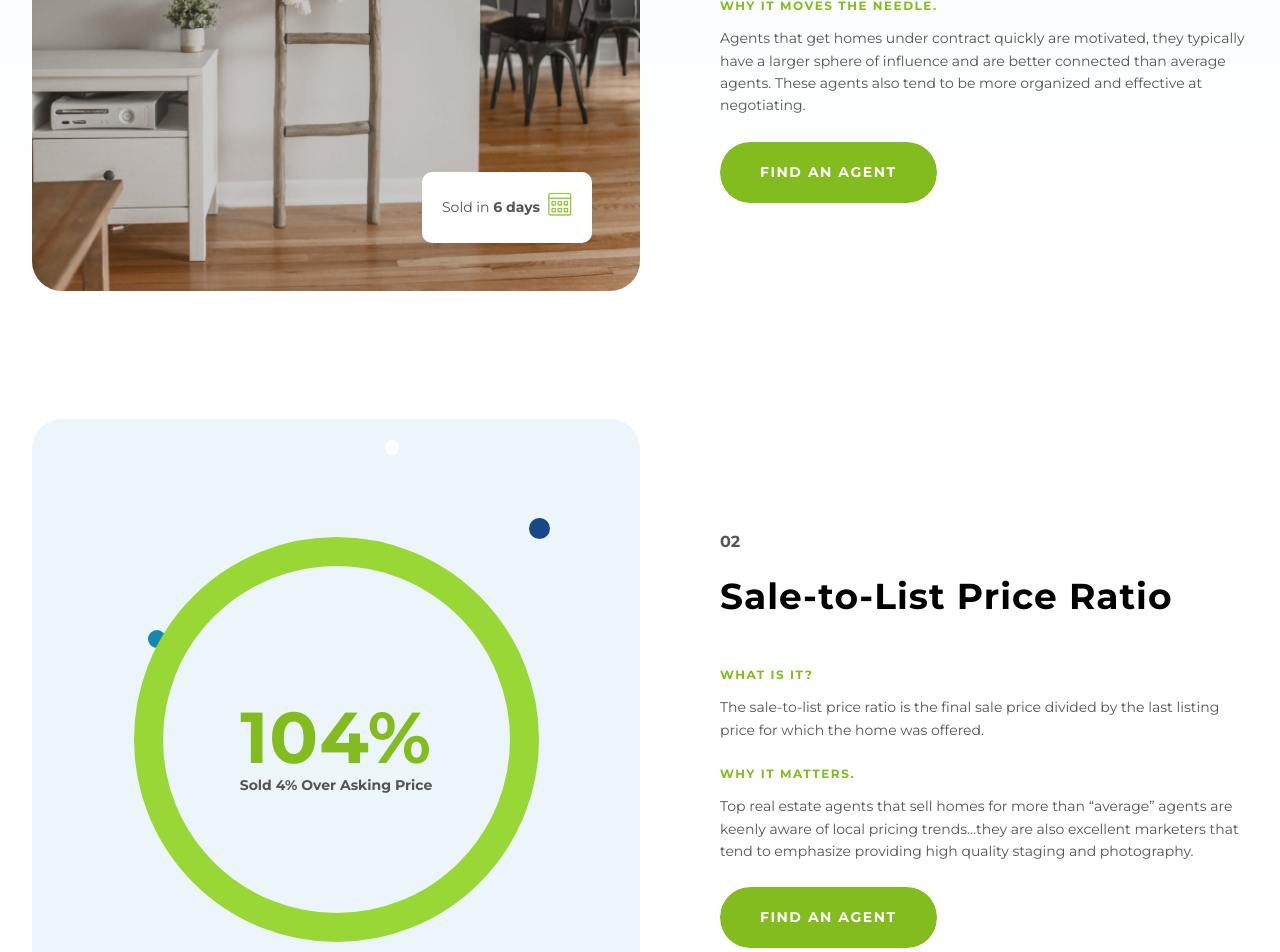
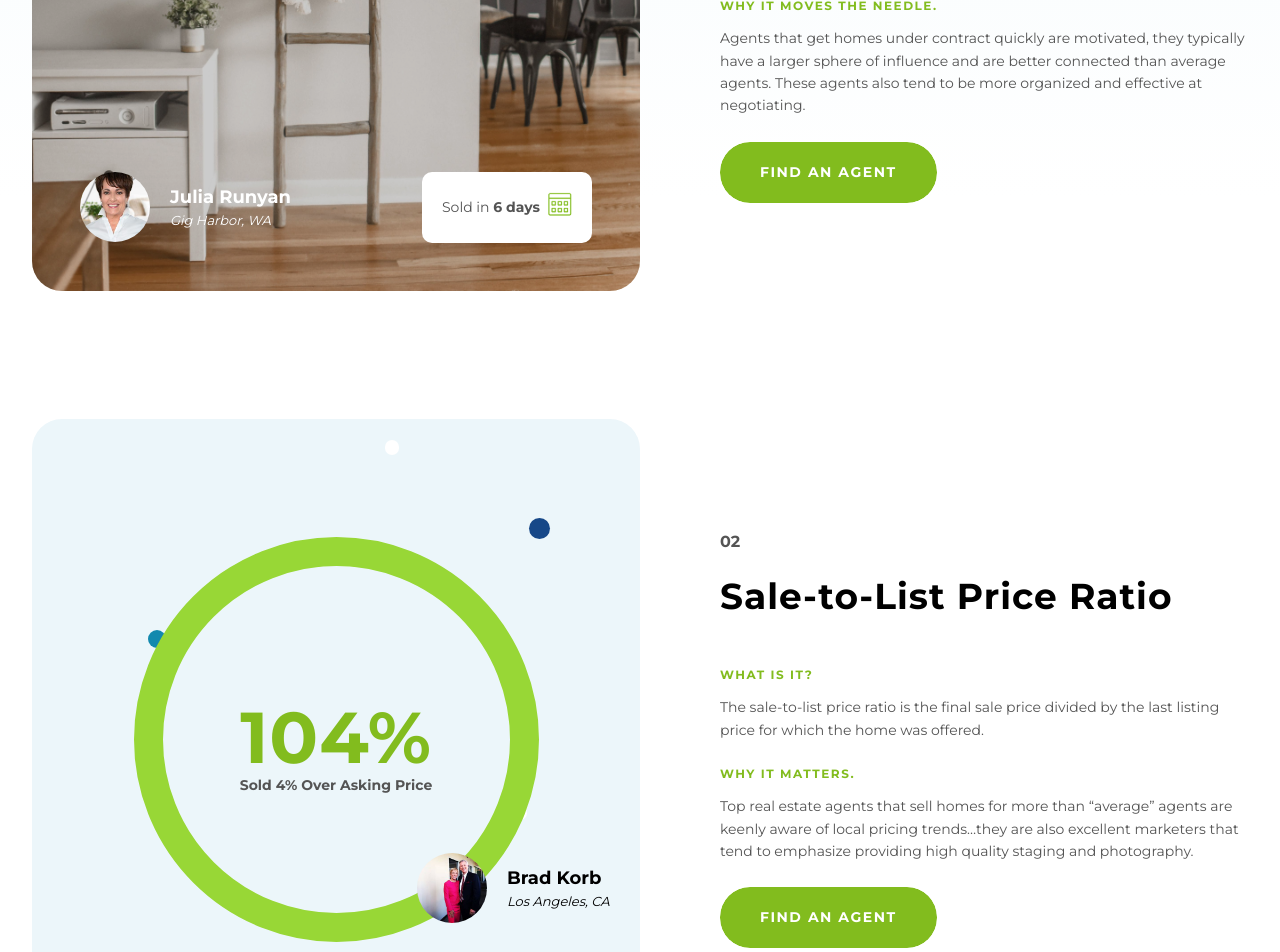
Before and after one commit to clearly-outsane/ea-next, a Next.js app: page /why-it-works in a window 1280 px wide. Shown: the part 1720-2672 px from the top of the page. Built offline with nearby package versions, Linux system fonts and the light colour scheme.

Commit message:
why it works small profile images

```diff
--- a/components/InfoGraphic/index.js
+++ b/components/InfoGraphic/index.js
@@ -1,4 +1,5 @@
 import React from "react";
+import SmallProfile from "../SmallProfile";
 
 //components
 // import SmallProfile from "../small-profile";
@@ -52,8 +53,13 @@
           className={`${styles["info-graphic__center-circle"]} rounded-full flex flex-col  justify-center items-center relative`}
         >
           {showProfile && (
-            <div className='profile absolute '>
-              {/* <SmallProfile name={name} fontColorClass='text-black' /> */}
+            <div className={`${styles["info-graphic__profile"]} absolute`}>
+              <SmallProfile
+                name={name}
+                city={city}
+                state={state}
+                fontColorClass='text-black'
+              />
             </div>
           )}
           <div
--- a/components/InfoGraphic/infoGraphic.module.scss
+++ b/components/InfoGraphic/infoGraphic.module.scss
@@ -33,10 +33,10 @@
   }
   &__profile {
     position: absolute;
-    bottom: -15px;
-    right: -30px;
+    bottom: -10px;
+    right: -45px;
     @media (min-width: 1024px) {
-      right: -90px;
+      right: -100px;
     }
   }
 
--- /dev/null
+++ b/components/SmallProfile/index.js
@@ -0,0 +1,37 @@
+import React from "react";
+import Image from "next/image";
+
+//styles
+import styles from "./smallProfile.module.scss";
+
+const SmallProfile = ({
+  fontColorClass = "text-white",
+  name = "Jane Smith",
+  city = "Tampa",
+  state = "FL",
+}) => {
+  return (
+    <div className={`${styles["small-profile"]}  flex items-center`}>
+      <div
+        className={`${styles["small-profile__pic"]} relative rounded-full overflow-hidden webkit-rounded-full`}
+      >
+        {/* <AgentImage name={name} className=' w-full h-full' /> */}
+        <Image layout='fill' src={`/images/agents/${name}.jpg`} alt={name} />
+      </div>
+      <div className='flex flex-col pl-2 lg:pl-5'>
+        <div
+          className={`${styles["small-profile__name"]}  ${fontColorClass} font-bold`}
+        >
+          {name}
+        </div>
+        <div
+          className={`${styles["small-profile__location"]} italic ${fontColorClass}`}
+        >
+          {city}, {state}
+        </div>
+      </div>
+    </div>
+  );
+};
+
+export default SmallProfile;
--- /dev/null
+++ b/components/SmallProfile/smallProfile.module.scss
@@ -0,0 +1,23 @@
+.small-profile {
+  &__pic {
+    width: 35.39px;
+    height: 35.39px;
+
+    @media (min-width: 1024px) {
+      width: 70px;
+      height: 70px;
+    }
+  }
+  &__name {
+    font-size: 11px;
+    @media (min-width: 1024px) {
+      font-size: 18px;
+    }
+  }
+  &__location {
+    font-size: 8px;
+    @media (min-width: 1024px) {
+      font-size: 13px;
+    }
+  }
+}
--- a/pages/why-it-works.js
+++ b/pages/why-it-works.js
@@ -12,6 +12,7 @@
 import Button from "../components/PrimaryButton";
 import AgentCard from "../components/AgentCard";
 import InfoGraphic from "../components/InfoGraphic";
+import SmallProfile from "../components/SmallProfile";
 // import GoogleMaps from "../components/StyledGoogleMaps";
 
 const WhyItWorks = ({ bestAgents, mapsStyleArray }) => {
@@ -43,8 +44,12 @@
             <div
               className={`${styles["left-01__overlay-content"]}  w-full flex justify-between`}
             >
-              <div className='p-12 profile-container'>
-                {/* <SmallProfile name='Julia Runyan' city='Gig Harbor' state='WA' /> */}
+              <div className='p-6 lg:p-12 profile-container'>
+                <SmallProfile
+                  name='Julia Runyan'
+                  city='Gig Harbor'
+                  state='WA'
+                />
               </div>
               <div className={`p-12 ${styles["left-01__bottom-content"]}`}>
                 <div
@@ -131,7 +136,7 @@
                   <div
                     className={`p-12 ${styles["left-04__profile-container"]}`}
                   >
-                    {/* <SmallProfile name='Bruno Arapovic' /> */}
+                    <SmallProfile name='Bruno Arapovic' />
                   </div>
                   <div className={`p-12 ${styles["left-04__bottom-content"]}`}>
                     <div
@@ -181,13 +186,18 @@
               >
                 <div className='flex flex-col items-center'>
                   <div
-                    className={`${styles["left-05__profile-wrapper"]} overflow-hidden rounded-full webkit-rounded-full`}
+                    className={`${styles["left-05__profile-wrapper"]} relative overflow-hidden rounded-full webkit-rounded-full`}
                   >
                     {/* <StaticImage
                           className=' w-full h-full'
                           alt='Jane profile pic'
                           src={"../assets/images/best-agents/Andy Peters.jpg"}
                         /> */}
+                    <Image
+                      src={`/images/agents/Andy Peters.jpg`}
+                      alt='andy peters pic'
+                      layout='fill'
+                    />
                   </div>
                   <div className='pt-2 lg:pt-6'>
                     <div
--- a/styles/whyItWorks.module.scss
+++ b/styles/whyItWorks.module.scss
@@ -188,10 +188,12 @@
       flex-direction: column;
       height: 100%;
     }
-    &__profile-container {
-      width: 100%;
+  }
+  &__profile-container {
+    @media (max-width: 1024px) {
       padding: 25px;
     }
+    padding: 3rem;
   }
   &__bottom-content {
     @media (max-width: 1024px) {
```
